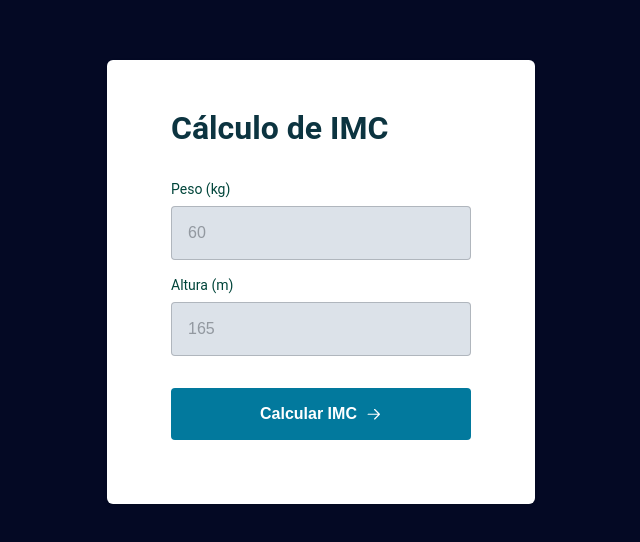
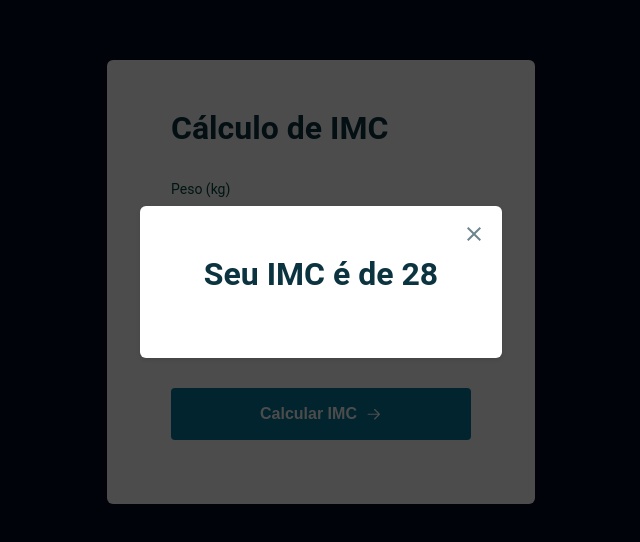
Before and after one commit to guipradocardoso/project-IMC, a plain HTML site: page index.html in a window 1280 px wide. Shown: the part 118-660 px from the top of the page, without its empty margins (319-959 px from the left). Drawn offline with Linux system fonts and the light colour scheme.

Commit message:
creating modal

```diff
--- a/index.html
+++ b/index.html
@@ -39,5 +39,17 @@
         </form>
       </main>
     </div>
+
+    <div class="modal-wrapper open">
+      <div class="modal card">
+        <h2 class="title">Seu IMC é de 28</h2>
+        <button class="close">
+          <img
+            src="./assets/images/close.svg"
+            alt="imagem para fechar o popup"
+          />
+        </button>
+      </div>
+    </div>
   </body>
 </html>
--- a/style.css
+++ b/style.css
@@ -91,7 +91,7 @@ form input::placeholder {
   margin-top: 1.6rem;
 }
 
-button {
+form button {
   margin-top: 3.2rem;
   padding: 1.6rem;
   width: 100%;
@@ -108,6 +108,44 @@ button {
   transition: background 0.3s;
 }
 
-button:hover {
+form button:hover {
   background: var(--bg-button-hover);
 }
+
+/* Modal ou pop up */
+
+.modal-wrapper.open {
+  opacity: 1;
+  visibility: visible;
+}
+
+.modal-wrapper {
+  position: absolute;
+  /* inset = top, left right e bottom 0 */
+  inset: 0;
+  background: rgba(0, 0, 0, 0.7);
+  display: grid;
+  place-content: center;
+
+  opacity: 0;
+  visibility: hidden;
+}
+
+.modal {
+  position: relative;
+}
+
+.modal button {
+  background: none;
+  border: none;
+  position: absolute;
+  top: 1.6rem;
+  right: 1.6rem;
+
+  cursor: pointer;
+  transition: transform 0.3s;
+}
+
+.modal button:hover {
+  transform: scale(1.1);
+}
```
Also changed, not shown: assets/images/close.svg (added).
